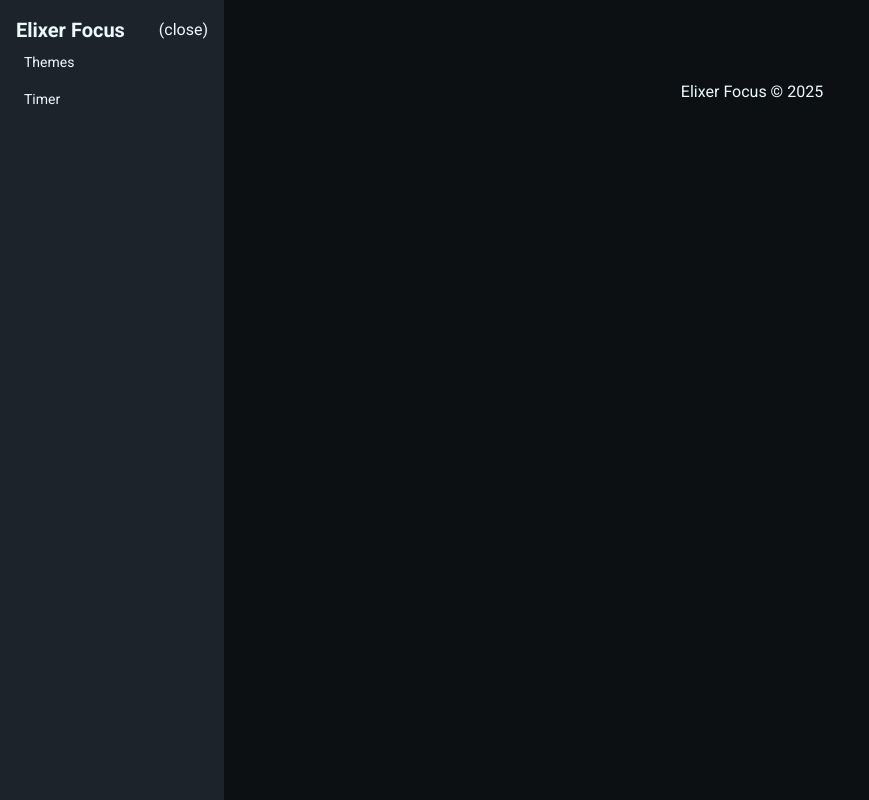
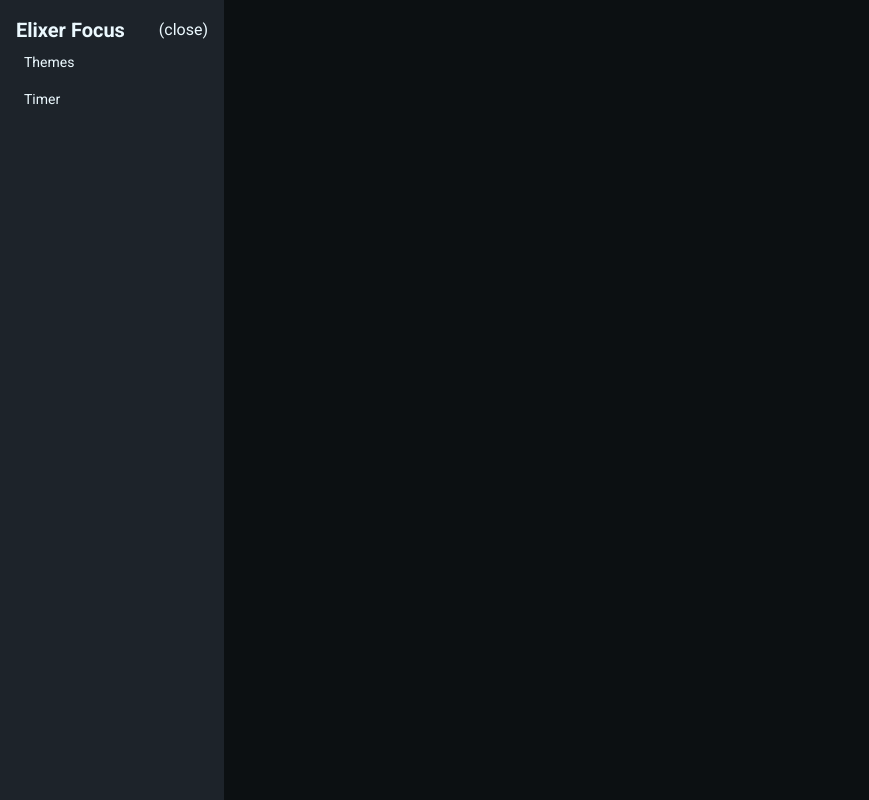
Before and after one commit to elixer-prince/elixer-focus, a React (Vite) app in the folder react-frontend/: page /settings in a window 1280 px wide. Shown: the whole page, without its empty margins (0-869 px from the left). Built offline with nearby package versions, Linux system fonts and the light colour scheme.

Commit message:
feat(app): remove unnecessary footer

```diff
--- a/react-frontend/src/app/layouts/SettingsLayout.tsx
+++ b/react-frontend/src/app/layouts/SettingsLayout.tsx
@@ -1,4 +1,3 @@
-import Footer from "@features/ui/Footer/Index.tsx";
 import Sidebar from "@features/ui/Navigation/Sidebar/Index.tsx";
 import { Outlet } from "react-router";
 
@@ -10,8 +9,6 @@ const SettingsLayout = () => {
             <main className={"ml-(--sidebar-width) p-8"}>
                 <Outlet />
             </main>
-
-            <Footer className={"ml-(--sidebar-width)"} />
         </>
     );
 };
--- a/react-frontend/src/features/ui/Navigation/Sidebar/Index.tsx
+++ b/react-frontend/src/features/ui/Navigation/Sidebar/Index.tsx
@@ -1,5 +1,5 @@
+import NavLogo from "@features/ui/Navigation/NavLogo.tsx";
 import LinkContainer from "@features/ui/Navigation/Sidebar/LinkContainer.tsx";
-import NavLogo from "@features/ui/Navigation/NavLogo.tsx";
 
 const Sidebar = () => {
     return (
```
